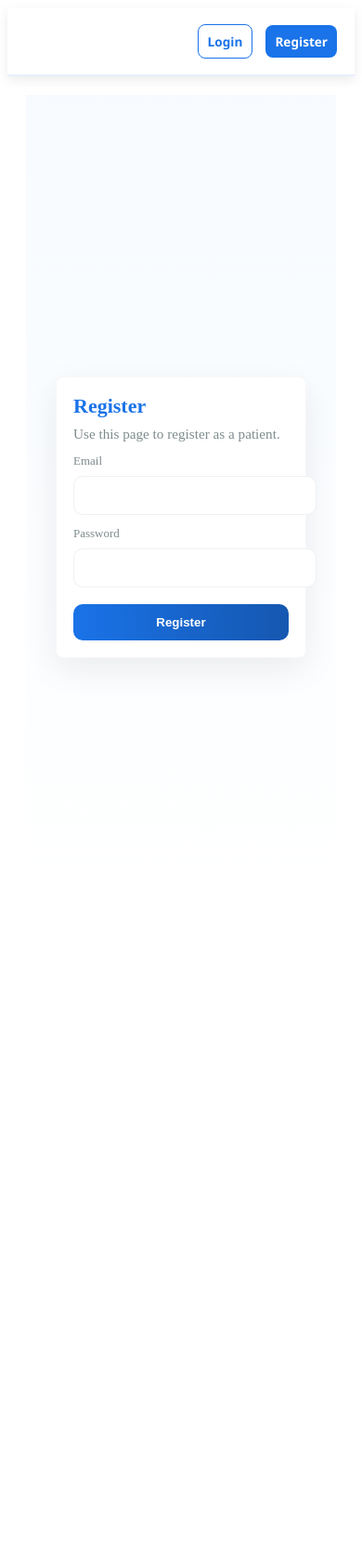
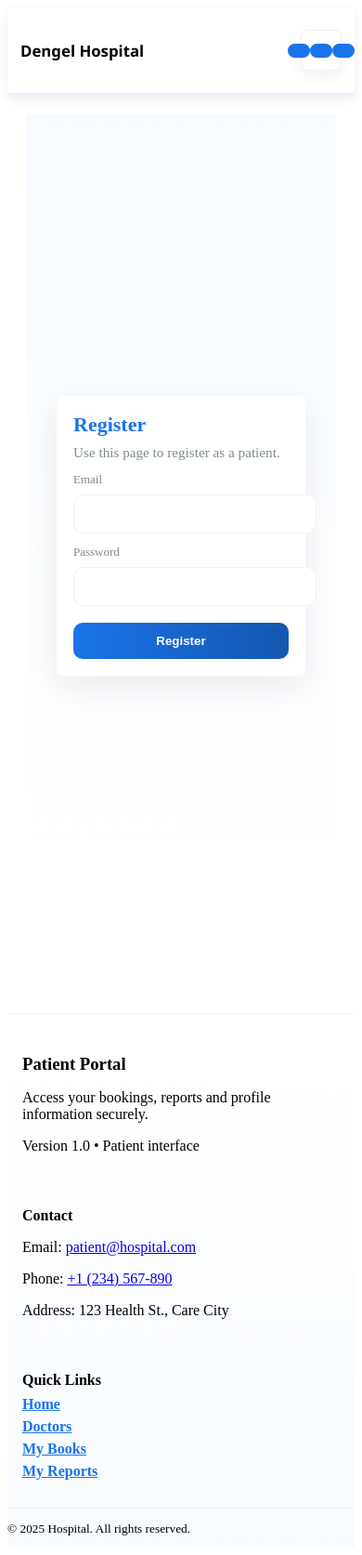
Before and after one commit to petrosasmamaw/Hospital-System, a React (Vite) app in the folder hospital-patient/: page /register in a window 390 px wide. Shown: the whole page at 93% size. Before the commit the page ends 1038 px from the top, so only its background shows below. Built offline with nearby package versions, Linux system fonts and the light colour scheme; no server answers.

Commit message:
add fotter to patient

```diff
--- a/hospital-patient/src/App.jsx
+++ b/hospital-patient/src/App.jsx
@@ -10,6 +10,7 @@
 import Login from "./components/pages/login.jsx";
 import Register from "./components/pages/register.jsx";
 import Navbar from "./components/pages/navbar.jsx";
+import Footer from "./components/pages/Footer.jsx";
 import Profile from "./components/pages/profile.jsx";
 import DoctorBook from "./components/pages/doctorbook.jsx";
 import MySpecificReports from "./components/pages/myspecificreport.jsx";
@@ -69,6 +70,7 @@
 			<main style={{ padding: 20 }}>
 				<AppRoutes user={user} />
 			</main>
+			<Footer />
 		</div>
 	);
 }
--- /dev/null
+++ b/hospital-patient/src/components/pages/Footer.jsx
@@ -0,0 +1,37 @@
+import React from "react";
+
+export default function Footer() {
+  return (
+    <footer className="site-footer">
+      <div className="page footer-grid">
+        <div className="footer-col">
+          <h3>Patient Portal</h3>
+          <p className="muted">Access your bookings, reports and profile information securely.</p>
+          <p className="muted" style={{ marginTop: 8 }}>Version 1.0 • Patient interface</p>
+        </div>
+
+        <div className="footer-col">
+          <h4>Contact</h4>
+          <p className="muted">Email: <a href="mailto:patient@hospital.com">patient@hospital.com</a></p>
+          <p className="muted">Phone: <a href="tel:+1234567890">+1 (234) 567-890</a></p>
+          <p className="muted">Address: 123 Health St., Care City</p>
+        </div>
+
+        <div className="footer-col">
+          <h4>Quick Links</h4>
+          <ul className="footer-links">
+            <li><a href="/">Home</a></li>
+            <li><a href="/doctors">Doctors</a></li>
+            <li><a href="/mybooks">My Books</a></li>
+            <li><a href="/myreports">My Reports</a></li>
+          </ul>
+        </div>
+      </div>
+      <div className="footer-bottom">
+        <div className="page">
+          <small className="muted">© {new Date().getFullYear()} Hospital. All rights reserved.</small>
+        </div>
+      </div>
+    </footer>
+  );
+}
--- a/hospital-patient/src/components/pages/navbar.jsx
+++ b/hospital-patient/src/components/pages/navbar.jsx
@@ -1,9 +1,10 @@
-import React from "react";
+import React, { useState } from "react";
 import { Link, useNavigate } from "react-router-dom";
 import { useDispatch } from "react-redux";
 import { logoutUser } from "../slices/slice/authSlice";
 
 export default function Navbar({ user }) {
+	const [open, setOpen] = useState(false);
 	const dispatch = useDispatch();
 	const navigate = useNavigate();
 
@@ -15,24 +16,33 @@
 	};
 
 	return (
-		<nav className="site-nav">
+		<nav className={`site-nav ${open ? "open" : ""}`}>
+			<div className="nav-brand">
+				<h1>Dengel Hospital</h1>
+			</div>
+			<button className={`hamburger ${open ? "is-active" : ""}`} onClick={() => setOpen(!open)} aria-label="Toggle menu">
+				<span />
+				<span />
+				<span />
+			</button>
+
 			{user ? (
-				<>
+				<div className={`nav-items ${open ? "open" : ""}`}>
 					<Link to="/">Home</Link>
 					<Link to="/doctors">Doctors</Link>
 					<Link to="/mybooks">My Books</Link>
 					<Link to="/myreports">My Reports</Link>
 					<div style={{ flex: 1 }} />
 					<span style={{ color: "var(--muted)" }}>Welcome, {user.name || user.email}</span>
-                    <Link to="/profile">My Profile</Link>
+					<Link to="/profile">My Profile</Link>
 					<button className="logout-btn" onClick={handleLogout}>Logout</button>
-				</>
+				</div>
 			) : (
-				<>
+				<div className={`nav-items ${open ? "open" : ""}`}>
 					<div style={{ flex: 1 }} />
 					<Link to="/login">Login</Link>
 					<Link to="/register">Register</Link>
-				</>
+				</div>
 			)}
 		</nav>
 	);
--- a/hospital-patient/src/index.css
+++ b/hospital-patient/src/index.css
@@ -48,10 +48,16 @@
   box-shadow: var(--hosp-shadow);
   position: sticky;
   top: 0;
-  z-index: 1000;
+  z-index: 1006; /* keep nav above page overlay */
   font-family: 'Segoe UI', Roboto, Helvetica, Arial, sans-serif;
   border-bottom: 2px solid var(--hosp-blue-light);
+  overflow: visible; /* allow dropdown panel to be visible */
 }
+
+
+/* Brand should be single-line */
+.site-nav .nav-brand { display: flex; align-items: center; gap: 12px }
+.site-nav .nav-brand h1 { white-space: nowrap; overflow: hidden; text-overflow: ellipsis; margin: 0; font-size: 1.05rem }
 
 /* Style for all Links (Dashboard, Books, etc.) */
 .site-nav a {
@@ -65,6 +71,7 @@
   transition: all 0.25s ease;
   display: flex;
   align-items: center;
+  white-space: nowrap; /* keep nav labels on one line */
 }
 
 /* Hover effect for Navigation Links */
@@ -148,6 +155,125 @@
   .site-nav span {
     display: none; /* Hide welcome message on small tablets */
   }
+}
+
+/* Footer styles (matching admin/doctor) */
+.site-footer {
+  margin-top: 40px;
+  background: linear-gradient(180deg, #ffffff, #f7fbff);
+  border-top: 1px solid rgba(15,23,42,0.04);
+}
+
+.footer-grid {
+  display: grid;
+  grid-template-columns: repeat(3, 1fr);
+  gap: 20px;
+  padding: 36px 24px;
+}
+
+.footer-col h3,
+.footer-col h4 { margin-bottom: 8px }
+
+.footer-links { list-style: none; padding: 0; margin: 0 }
+.footer-links li { margin: 6px 0 }
+.footer-links a { color: var(--hosp-blue); font-weight: 600 }
+
+.footer-bottom { border-top: 1px solid rgba(15,23,42,0.03); padding: 12px 0 }
+
+@media (max-width: 900px) {
+  .footer-grid { grid-template-columns: 1fr; padding: 24px 16px }
+}
+
+/* Hamburger and mobile nav styles */
+.hamburger {
+  display: none;
+  background: transparent;
+  border: none;
+  cursor: pointer;
+  padding: 8px;
+  margin-left: 8px;
+}
+.hamburger span {
+  display: block;
+  width: 18px;
+  height: 2px;
+  background: var(--hosp-text);
+  margin: 4px 0;
+  transition: transform 0.22s ease, opacity 0.22s ease;
+}
+.hamburger.is-active span:nth-child(1) {
+  transform: translateY(6px) rotate(45deg);
+}
+.hamburger.is-active span:nth-child(2) { opacity: 0 }
+.hamburger.is-active span:nth-child(3) {
+  transform: translateY(-6px) rotate(-45deg);
+}
+
+.nav-items { display: flex; gap: 18px; align-items: center; width: 100% }
+
+@media (max-width: 700px) {
+  .hamburger { display: inline-flex !important; align-items: center; justify-content: center; width: 44px; height: 44px; border-radius: 8px; background: var(--hosp-white); border: 1px solid rgba(15,23,42,0.06); box-shadow: 0 6px 18px rgba(2,6,23,0.06); }
+  /* enforce visible hamburger bars */
+  .site-nav .hamburger span {
+    display: block !important;
+    width: 20px !important;
+    height: 3px !important;
+    background: var(--hosp-blue) !important;
+    margin: 3px 0 !important;
+    box-shadow: 0 1px 0 rgba(0,0,0,0.12) !important;
+    transition: transform 0.22s ease, opacity 0.22s ease !important;
+  }
+  .site-nav .hamburger.is-active span:nth-child(1) { transform: translateY(6px) rotate(45deg) !important; }
+  .site-nav .hamburger.is-active span:nth-child(2) { opacity: 0 !important; }
+  .site-nav .hamburger.is-active span:nth-child(3) { transform: translateY(-6px) rotate(-45deg) !important; }
+  .nav-items { display: none; flex-direction: column; gap: 8px; padding-top: 8px }
+  .nav-items.open { display: flex }
+  /* keep brand and hamburger on same row */
+  .nav-brand { display: flex; justify-content: flex-start; align-items: center; flex: 1 1 auto }
+  .hamburger { margin-left: auto }
+  .site-nav { flex-wrap: nowrap; padding: 10px 14px }
+  .site-nav a { padding: 8px 10px; border-radius: 8px; font-size: 0.95rem }
+  .logout-btn, .site-nav a[href="/register"] { width: 100%; box-sizing: border-box }
+  .site-nav span { display: none }
+
+  /* Mobile menu panel floats below the nav; overlay covers page under the panel */
+  .nav-items.open {
+    display: flex;
+    flex-direction: column;
+    gap: 12px;
+    padding: 12px;
+    background: var(--hosp-white);
+    box-shadow: 0 12px 40px rgba(2,6,23,0.12);
+    border-radius: 10px;
+    position: absolute;
+    top: calc(100% + 8px);
+    left: 8px;
+    right: 8px;
+    z-index: 1007; /* above overlay and nav */
+  }
+
+  .nav-items.open::before {
+    content: "";
+    position: fixed;
+    top: 0;
+    left: 0;
+    right: 0;
+    bottom: 0;
+    background: rgba(0,0,0,0.32);
+    z-index: 1005; /* below nav (1006) and panel (1007) */
+  }
+
+  .nav-items.open a,
+  .nav-items.open .logout-btn,
+  .nav-items.open .site-nav span,
+  .nav-items.open .btn-ghost {
+    position: relative;
+    z-index: 1008;
+    width: 100%;
+  }
+
+  /* keep hamburger visible and clickable above overlay */
+  .hamburger { position: relative; z-index: 1010 }
 }
 .home {
   font-family: "Segoe UI", sans-serif;
```
